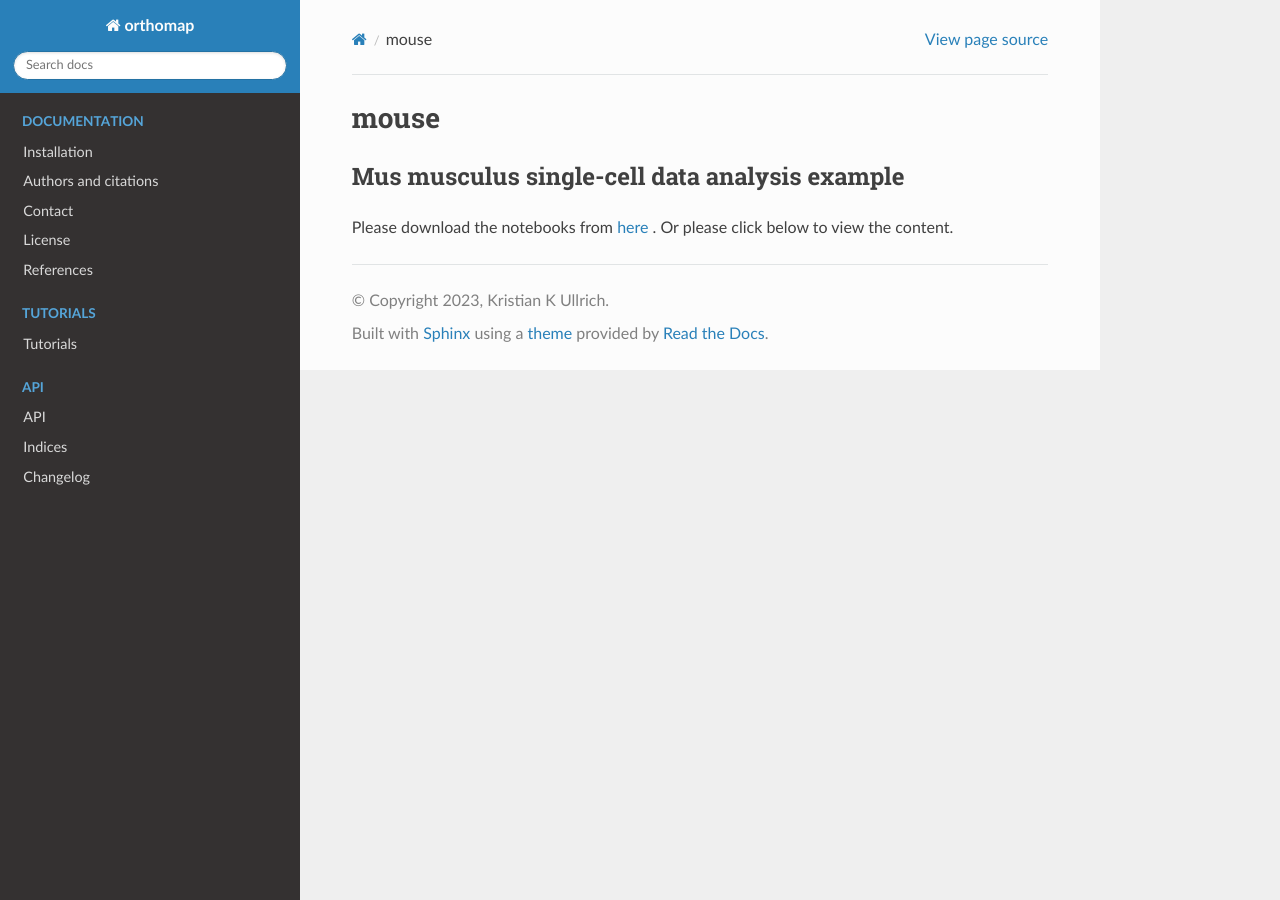
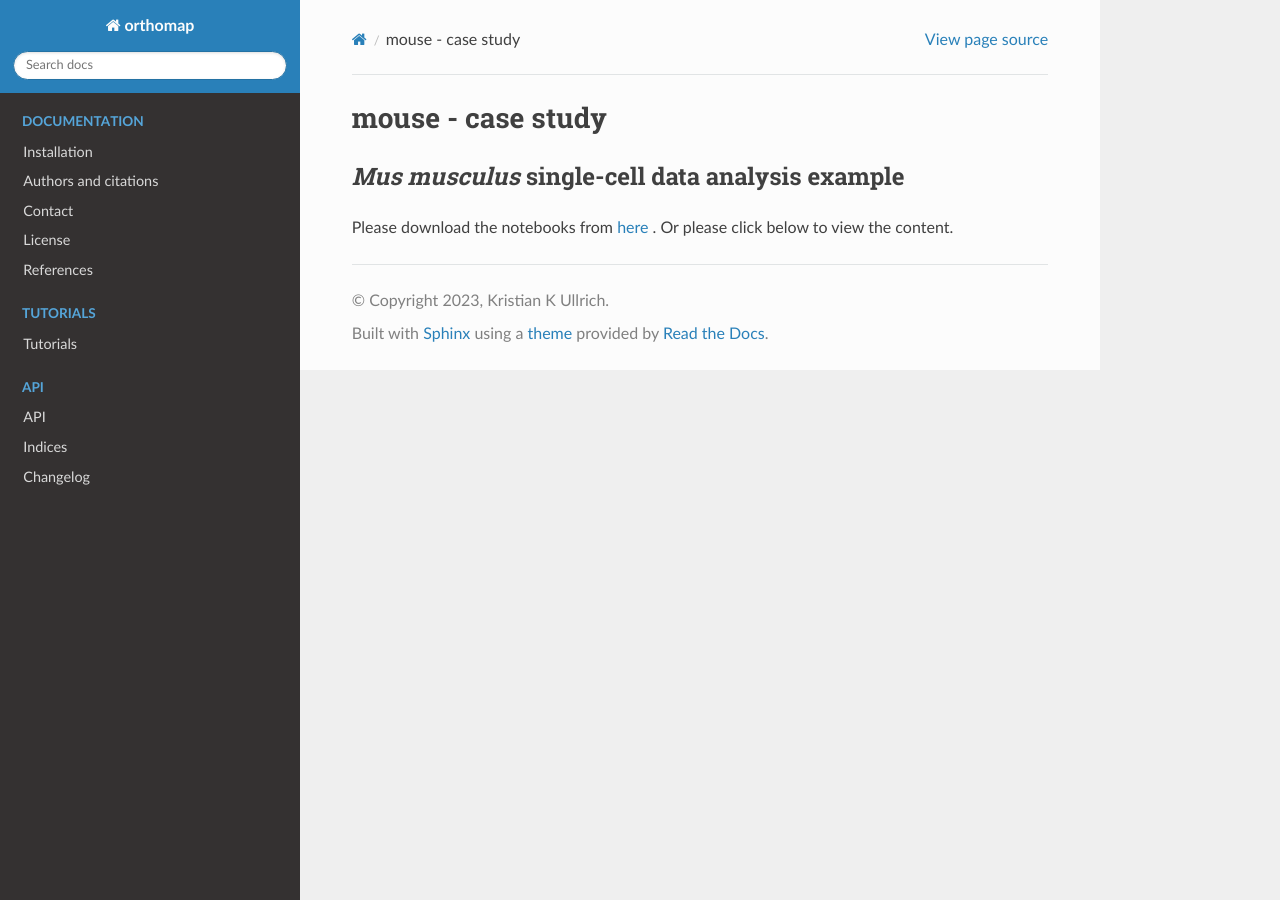
Before and after one commit to kullrich/orthomap, a Sphinx documentation site: the page built from docs/tutorials/mouse_example.rst, in a window 1280 px wide. Built offline with Sphinx 7.4.7 and the Read the Docs theme 2.0.0, drawn with Linux system fonts in a browser that asks for light colours; formulas are drawn with MathJax 3; pages that are not in the unit, such as notebooks, are missing from menus.

Commit message:
# update tutorials

```diff
--- a/docs/tutorials/hydra_example.rst
+++ b/docs/tutorials/hydra_example.rst
@@ -1,10 +1,10 @@
 .. _zebrafish_example:
 
-hydra
-=====
+hydra - case study
+==================
 
-Hydra vulgaris single-cell data analysis example
-------------------------------------------------
+*Hydra vulgaris* single-cell data analysis example
+--------------------------------------------------
 
 Please download the notebooks from `here <https://raw.githubusercontent.com/kullrich/orthomap/main/docs/notebooks/hydra_example.ipynb>`_ .
 Or please click below to view the content.
--- a/docs/tutorials/mouse_example.rst
+++ b/docs/tutorials/mouse_example.rst
@@ -1,10 +1,10 @@
 .. _zebrafish_example:
 
-mouse
-=====
+mouse - case study
+==================
 
-Mus musculus single-cell data analysis example
-----------------------------------------------
+*Mus musculus* single-cell data analysis example
+------------------------------------------------
 
 Please download the notebooks from `here <https://raw.githubusercontent.com/kullrich/orthomap/main/docs/notebooks/mouse_example.ipynb>`_ .
 Or please click below to view the content.
--- a/docs/tutorials/nematode_example.rst
+++ b/docs/tutorials/nematode_example.rst
@@ -3,8 +3,8 @@
 nematode - case study
 =====================
 
-Caenorhabditis elegans single-cell data analysis example
---------------------------------------------------------
+*Caenorhabditis elegans* single-cell data analysis example
+----------------------------------------------------------
 
 Please download the notebooks from `here <https://raw.githubusercontent.com/kullrich/orthomap/main/docs/notebooks/nematode_example.ipynb>`_ .
 Or please click below to view the content.
--- a/docs/tutorials/orthofinder.rst
+++ b/docs/tutorials/orthofinder.rst
@@ -1,7 +1,7 @@
 .. _orthofinder:
 
-step 0
-======
+step 0 - run OrthoFinder
+========================
 
 How to run OrthoFinder
 ----------------------
--- a/docs/tutorials/zebrafish_example.rst
+++ b/docs/tutorials/zebrafish_example.rst
@@ -1,10 +1,10 @@
 .. _zebrafish_example:
 
-zebrafish
-=========
+zebrafish - case study
+======================
 
-Danio rerio single-cell data analysis example
----------------------------------------------
+*Danio rerio* single-cell data analysis example
+-----------------------------------------------
 
 Please download the notebooks from `here <https://raw.githubusercontent.com/kullrich/orthomap/main/docs/notebooks/zebrafish_example.ipynb>`_ .
 Or please click below to view the content.
```
